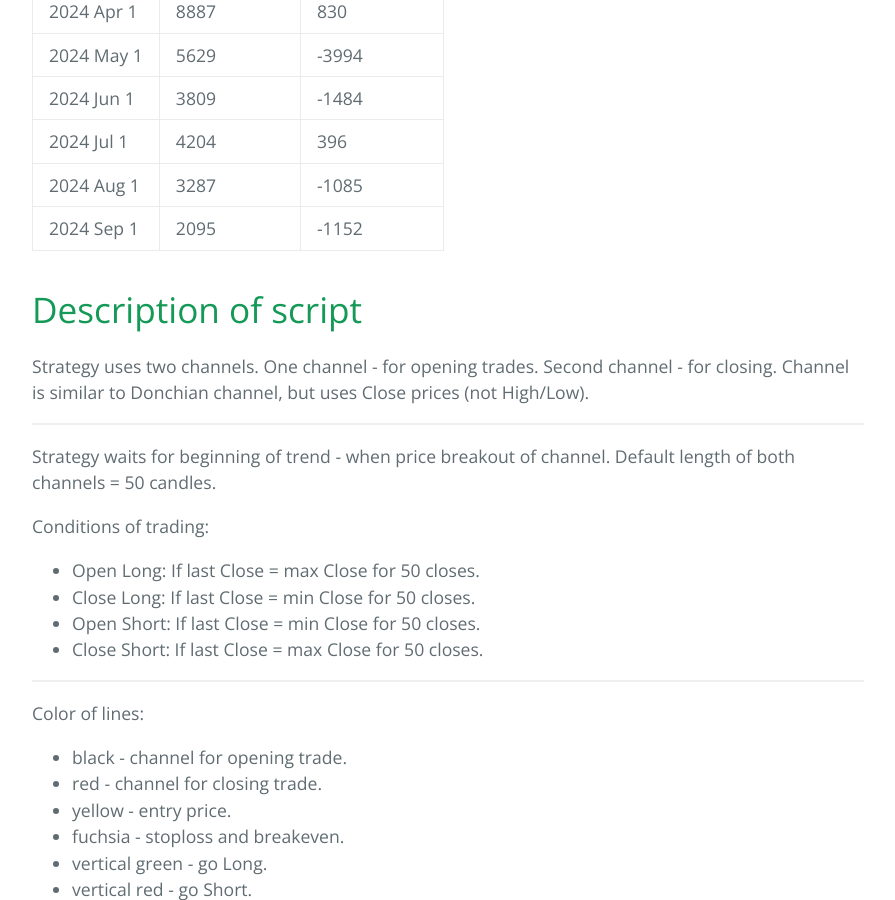
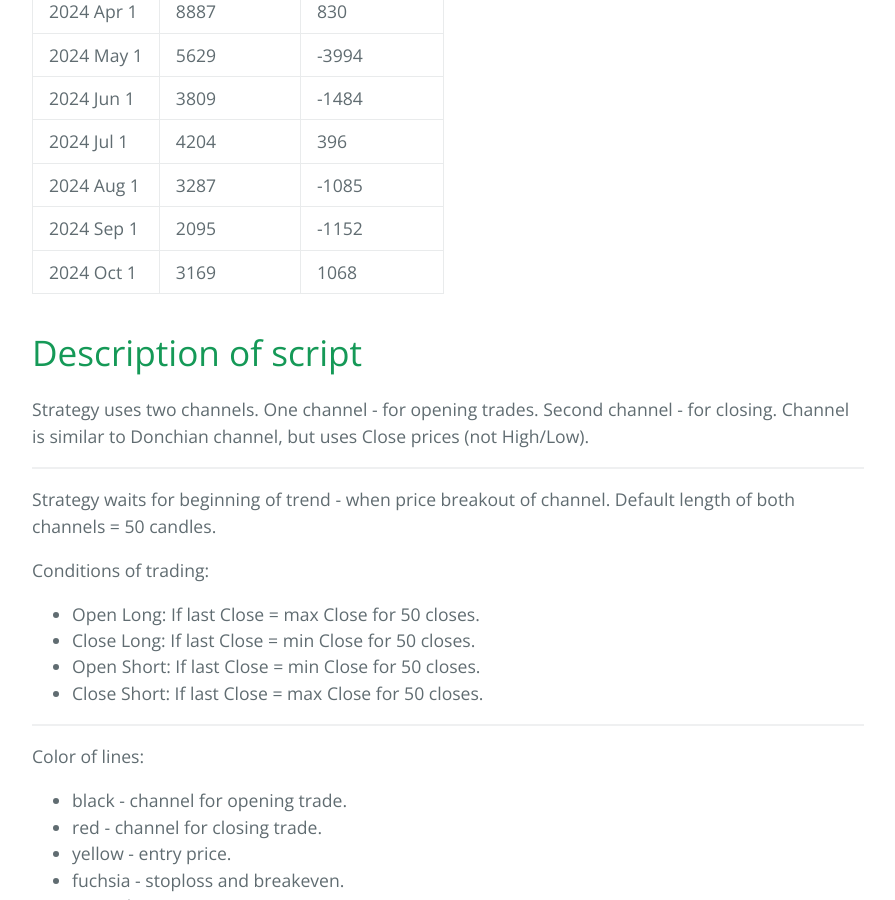
Before and after one commit to sergeyen7/sergeyen7.github.io, a Jekyll site: the page built from index.md, in a window 1280 px wide and 900 px high, scrolled down 3878 px. Shown: the whole window, without its empty margins (192-1087 px from the left). Built offline with Jekyll 4.4.1, drawn with Linux system fonts in a browser that asks for light colours; nearby versions of some CDN libraries.

Commit message:
Update index.md

```diff
--- a/index.md
+++ b/index.md
@@ -100,6 +100,7 @@ It's open-source Pine script V5.
 | 2024 Jul 1 |           4204 |            396 |
 | 2024 Aug 1 |           3287 |          -1085 |
 | 2024 Sep 1 |           2095 |          -1152 |
+| 2024 Oct 1 |           3169 |           1068 |
 
 # Description of script
 
```
